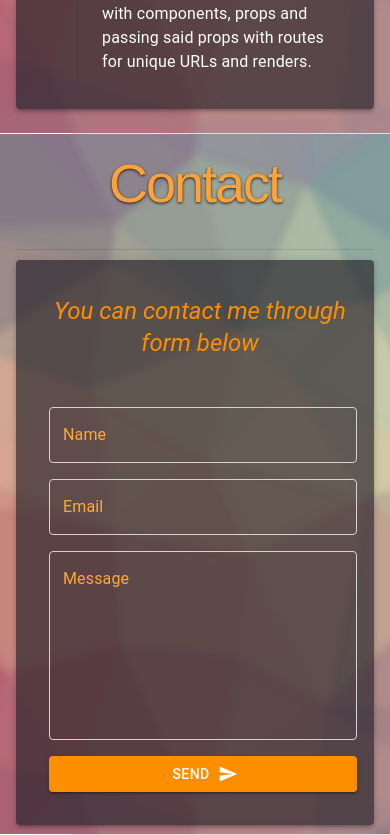
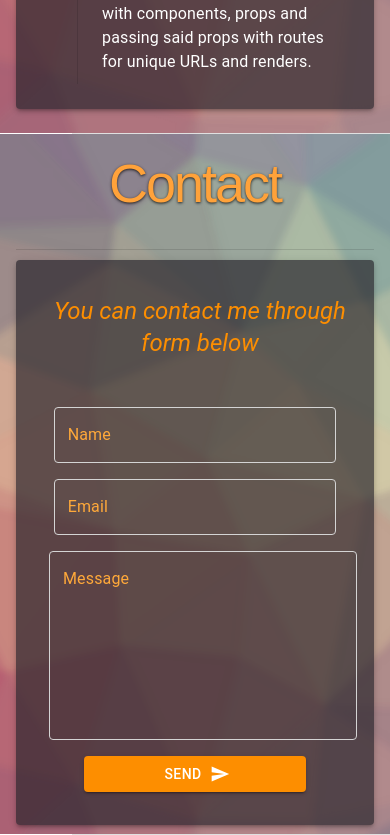
Before and after one commit to kujuh3/CVSITE, a React (Create React App) app: page / in a window 390 px wide. Shown: the part 2975-3810 px from the top of the page. Built offline with nearby package versions, Linux system fonts and the light colour scheme.

Commit message:
Update home.css

```diff
--- a/public/css/home.css
+++ b/public/css/home.css
@@ -419,9 +419,13 @@ background-color: #474d4e;
 }
 
 @media screen and (max-width: 616px) {
-   .makeStyles-root-37 > * {
+   #nimi {
       width: 100% !important;
-      margin: 8px;
+      position: relative;
+      max-width: 500px !important;
+  }
+   #sposti {
+      width: 100% !important;
       position: relative;
       max-width: 500px !important;
   }
```
